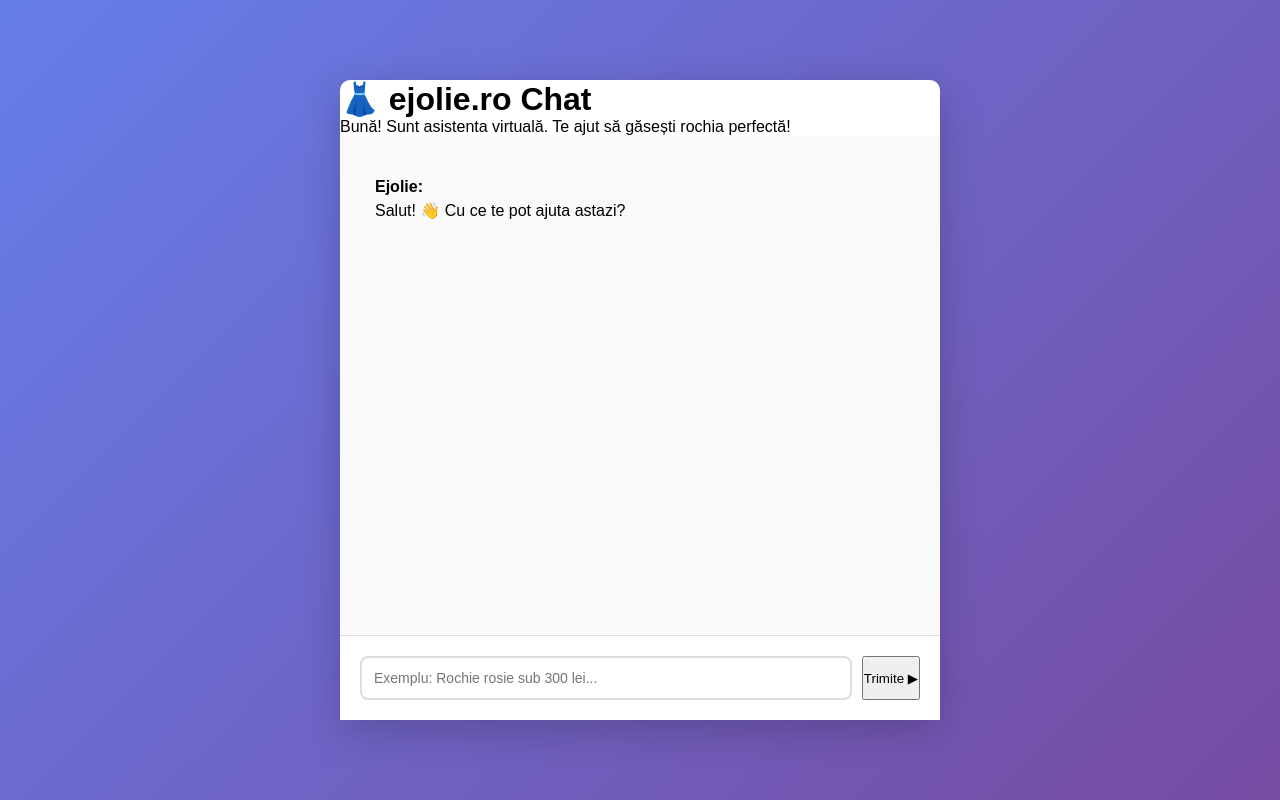
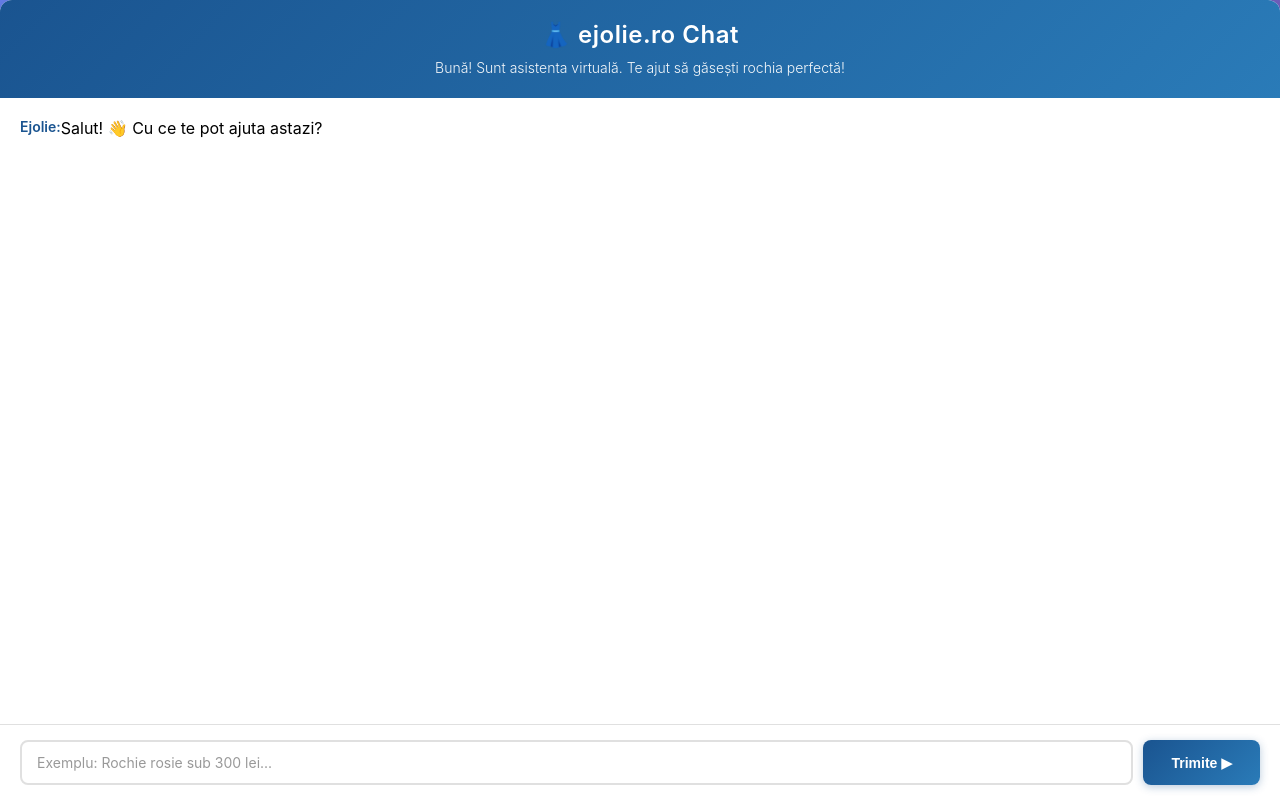
Before and after one commit to alextdr2016-ux/chat-bot-ejolie, a Flask app: page / in a window 1280 px wide. Run offline with Flask 3, Linux system fonts and the light colour scheme.

Commit message:
New chat.css file

```diff
--- a/static/chat.css
+++ b/static/chat.css
@@ -4,63 +4,67 @@
     box-sizing: border-box;
 }
 
+html, body {
+    height: 100%;
+    font-family: -apple-system, BlinkMacSystemFont, "Segoe UI", Roboto, "Helvetica Neue", Arial, sans-serif;
+}
+
 body {
-  font-family: 'Arial', sans-serif;
     background: linear-gradient(135deg, #667eea 0%, #764ba2 100%);
-  min-height: 100vh;
-  display: flex;
-  justify-content: center;
-  align-items: center;
-  padding: 20px;
 }
 
 .container {
     background: white;
-  border-radius: 10px;
-  box-shadow: 0 10px 40px rgba(0,0,0,0.2);
-  width: 100%;
-  max-width: 600px;
+    border-radius: 12px;
+    box-shadow: 0 10px 30px rgba(0, 0, 0, 0.2);
     display: flex;
     flex-direction: column;
-  height: 80vh;
-  max-height: 700px;
+    height: 100vh;
+    max-height: 100vh;
 }
 
-.header {
-  background: linear-gradient(135deg, #1a5490 0%, #2e75b6 100%);
+/* ============ HEADER ============ */
+.chat-header {
+    background: linear-gradient(135deg, #1a5490, #2a7bb8);
     color: white;
     padding: 20px;
-  border-radius: 10px 10px 0 0;
     text-align: center;
+    border-radius: 12px 12px 0 0;
+    flex-shrink: 0;
 }
 
-.header h1 {
+.chat-header h1 {
     font-size: 24px;
-  margin-bottom: 5px;
+    margin-bottom: 8px;
+    font-weight: 600;
+    letter-spacing: 0.5px;
 }
 
-.header p {
+.chat-header p {
     font-size: 14px;
-  opacity: 0.9;
+    opacity: 0.95;
+    font-weight: 300;
+    line-height: 1.5;
 }
 
+/* ============ CHAT BOX ============ */
 .chat-box {
     flex: 1;
     overflow-y: auto;
     padding: 20px;
-  background: #f9f9f9;
+    background: white;
+    display: flex;
+    flex-direction: column;
+    gap: 12px;
 }
 
 .message {
-  margin: 10px 0;
-  padding: 12px 15px;
-  border-radius: 8px;
-  max-width: 80%;
-  word-wrap: break-word;
-  animation: slideIn 0.3s ease-in;
+    display: flex;
+    margin: 0;
+    animation: fadeIn 0.3s ease-in;
 }
 
-@keyframes slideIn {
+@keyframes fadeIn {
     from {
         opacity: 0;
         transform: translateY(10px);
@@ -71,202 +75,284 @@ body {
     }
 }
 
-.message.bot {
-  background: #e3f2fd;
+/* ---- BOT MESSAGE ---- */
+.bot-message {
+    justify-content: flex-start;
+}
+
+.bot-message-content {
+    background: #e8f0f7;
     color: #1a5490;
-  margin-right: auto;
+    padding: 12px 16px;
+    border-radius: 12px;
+    max-width: 85%;
+    word-wrap: break-word;
+    line-height: 1.6;
     border-left: 4px solid #1a5490;
 }
 
-.message.user {
+.bot-message strong {
+    color: #1a5490;
+    display: block;
+    margin-bottom: 6px;
+    font-weight: 600;
+    font-size: 14px;
+}
+
+.bot-message-content {
+    font-size: 14px;
+}
+
+/* ---- USER MESSAGE ---- */
+.user-message {
+    justify-content: flex-end;
+}
+
+.user-message-content {
     background: #1a5490;
     color: white;
-  margin-left: auto;
-  border-right: 4px solid #1a5490;
+    padding: 12px 16px;
+    border-radius: 12px;
+    max-width: 85%;
+    word-wrap: break-word;
+    line-height: 1.6;
+    border-right: 4px solid #0f3d6b;
 }
 
-.message strong {
-  display: block;
-  font-weight: bold;
-  margin-bottom: 5px;
+.user-message strong {
+    color: white;
+    display: none;
 }
 
+.user-message-content {
+    font-size: 14px;
+}
+
+/* ============ INPUT AREA ============ */
 .input-area {
     display: flex;
     gap: 10px;
-  padding: 20px;
+    padding: 15px 20px;
     background: white;
-  border-top: 1px solid #ddd;
+    border-top: 1px solid #e0e0e0;
+    flex-shrink: 0;
 }
 
 #userInput {
     flex: 1;
-  padding: 12px;
-  border: 2px solid #ddd;
+    padding: 12px 15px;
+    border: 2px solid #e0e0e0;
     border-radius: 8px;
     font-size: 14px;
-  transition: border-color 0.3s;
+    font-family: inherit;
+    transition: all 0.3s ease;
+    background: white;
+    color: #333;
+}
+
+#userInput::placeholder {
+    color: #999;
 }
 
 #userInput:focus {
     outline: none;
     border-color: #1a5490;
+    box-shadow: 0 0 8px rgba(26, 84, 144, 0.2);
 }
 
-.send-btn {
-  padding: 12px 20px;
-  background: #1a5490;
+/* ---- BUTTON TRIMITE ---- */
+#sendBtn {
+    background: linear-gradient(135deg, #1a5490, #2a7bb8);
     color: white;
+    padding: 12px 28px;
     border: none;
     border-radius: 8px;
+    font-weight: 600;
     cursor: pointer;
-  font-weight: bold;
-  transition: background 0.3s;
+    font-size: 14px;
+    transition: all 0.3s ease;
+    box-shadow: 0 2px 8px rgba(26, 84, 144, 0.3);
+    white-space: nowrap;
+    display: flex;
+    align-items: center;
+    justify-content: center;
+    gap: 6px;
 }
 
-.send-btn:hover {
-  background: #2e75b6;
+#sendBtn:hover {
+    background: linear-gradient(135deg, #0f3d6b, #1a5490);
+    box-shadow: 0 4px 12px rgba(26, 84, 144, 0.5);
+    transform: translateY(-2px);
 }
 
-.suggestions {
-  padding: 15px 20px;
-  background: #f0f0f0;
-  border-top: 1px solid #ddd;
-  border-radius: 0 0 10px 10px;
+#sendBtn:active {
+    transform: translateY(0);
 }
 
-.suggestions p {
-  font-size: 12px;
-  color: #666;
-  margin-bottom: 10px;
+#sendBtn:disabled {
+    opacity: 0.6;
+    cursor: not-allowed;
 }
 
-.suggestions button {
-  display: inline-block;
-  padding: 8px 12px;
-  margin-right: 10px;
-  margin-bottom: 8px;
+/* ============ EXAMPLES SECTION ============ */
+.examples {
+    padding: 15px 20px;
+    background: #f8f9fa;
+    border-top: 1px solid #e0e0e0;
+    flex-shrink: 0;
+}
+
+.examples strong {
+    display: block;
+    margin-bottom: 12px;
+    color: #666;
+    font-size: 13px;
+    font-weight: 500;
+}
+
+.example-buttons {
+    display: flex;
+    gap: 10px;
+    flex-wrap: wrap;
+    justify-content: flex-start;
+}
+
+.example-btn {
     background: white;
-  border: 1px solid #ddd;
-  border-radius: 5px;
+    border: 2px solid #e0e0e0;
+    color: #333;
+    padding: 8px 14px;
+    border-radius: 20px;
     cursor: pointer;
     font-size: 12px;
-  transition: all 0.3s;
+    font-weight: 500;
+    transition: all 0.3s ease;
+    box-shadow: 0 1px 3px rgba(0, 0, 0, 0.05);
 }
 
-.suggestions button:hover {
-  background: #1a5490;
-  color: white;
+.example-btn:hover {
     border-color: #1a5490;
+    color: #1a5490;
+    box-shadow: 0 2px 6px rgba(26, 84, 144, 0.2);
+    transform: translateY(-2px);
 }
 
-/* Mobile responsiv */
-@media (max-width: 600px) {
+.example-btn:active {
+    transform: translateY(0);
+}
+
+/* ============ SCROLLBAR ============ */
+.chat-box::-webkit-scrollbar {
+    width: 8px;
+}
+
+.chat-box::-webkit-scrollbar-track {
+    background: #f1f1f1;
+    border-radius: 4px;
+}
+
+.chat-box::-webkit-scrollbar-thumb {
+    background: #1a5490;
+    border-radius: 4px;
+    opacity: 0.7;
+}
+
+.chat-box::-webkit-scrollbar-thumb:hover {
+    background: #0f3d6b;
+    opacity: 1;
+}
+
+/* ============ RESPONSIVE - MOBILE ============ */
+@media (max-width: 768px) {
     .container {
-      height: 90vh;
+        border-radius: 0;
+        max-height: 100vh;
+    }
+
+    .chat-header {
+        padding: 15px;
+        border-radius: 0;
+    }
+
+    .chat-header h1 {
+        font-size: 18px;
+        margin-bottom: 6px;
+    }
+
+    .chat-header p {
+        font-size: 12px;
+    }
+
+    .chat-box {
+        padding: 15px;
     }
 
     .message {
-      max-width: 90%;
+        font-size: 13px;
     }
 
-  .header h1 {
-      font-size: 20px;
+    .bot-message-content,
+    .user-message-content {
+        max-width: 90%;
+        padding: 10px 14px;
+        font-size: 13px;
+    }
+
+    .input-area {
+        padding: 12px 15px;
+        gap: 8px;
+    }
+
+    #userInput {
+        padding: 10px 12px;
+        font-size: 14px;
+        border-radius: 6px;
+    }
+
+    #sendBtn {
+        padding: 10px 20px;
+        font-size: 13px;
+        border-radius: 6px;
+    }
+
+    .examples {
+        padding: 12px 15px;
+    }
+
+    .example-buttons {
+        gap: 8px;
+    }
+
+    .example-btn {
+        padding: 6px 12px;
+        font-size: 11px;
     }
 }
-// Funcția pentru a trimite mesaj
-function sendMessage() {
-    const inputField = document.getElementById('userInput');
-    const message = inputField.value.trim();
 
-    if (!message) return;
-
-    // Afișează mesajul utilizatorului
-    displayMessage(message, 'user');
-
-    // Golește input-ul
-    inputField.value = '';
-
-    // Trimite mesajul la server
-    fetch('/api/chat', {
-        method: 'POST',
-        headers: {
-            'Content-Type': 'application/json'
-        },
-        body: JSON.stringify({ message: message })
-    })
-    .then(response => response.json())
-    .then(data => {
-        // Afișează răspunsul bot-ului
-        displayMessage(data.response, 'bot');
-
-        // Afișează produse dacă există
-        if (data.products && data.products.length > 0) {
-            displayProducts(data.products);
-        }
-    })
-    .catch(error => {
-        console.error('Error:', error);
-        displayMessage('❌ Eroare! Încearcă din nou.', 'bot');
-    });
+/* ============ SMALL PHONES ============ */
+@media (max-width: 480px) {
+    .chat-header h1 {
+        font-size: 16px;
     }
 
-// Funcția pentru afișarea mesajelor
-function displayMessage(message, sender) {
-    const chatBox = document.getElementById('chatBox');
-    const messageDiv = document.createElement('div');
-    messageDiv.className = 'message ' + sender;
-
-    if (sender === 'bot') {
-        messageDiv.innerHTML = `<strong>Bot:</strong> ${message}`;
-    } else {
-        messageDiv.innerHTML = `<strong>Tu:</strong> ${message}`;
+    .chat-header p {
+        font-size: 11px;
     }
 
-    chatBox.appendChild(messageDiv);
-
-    // Scroll la ultimul mesaj
-    chatBox.scrollTop = chatBox.scrollHeight;
+    .chat-box {
+        padding: 12px;
+        gap: 10px;
     }
 
-// Funcția pentru sugestii rapide
-function suggest(text) {
-    document.getElementById('userInput').value = text;
-    sendMessage();
+    .bot-message-content,
+    .user-message-content {
+        max-width: 95%;
+        padding: 10px 12px;
+        font-size: 12px;
     }
 
-// Funcția pentru afișarea produselor
-function displayProducts(products) {
-    const chatBox = document.getElementById('chatBox');
-
-    let productsHTML = '<div class="message bot"><strong>Produse:</strong><br>';
-
-    products.forEach(product => {
-        productsHTML += `
-            <div style="margin-top: 10px; padding: 10px; background: white; border-radius: 5px;">
-                <strong>${product.name}</strong><br>
-                Preț: <strong>${product.price} RON</strong><br>
-                ${product.description}<br>
-                <a href="${product.link}" target="_blank" style="color: #1a5490; text-decoration: none;">
-                    Vizionează →
-                </a>
-            </div>
-        `;
-    });
-
-    productsHTML += '</div>';
-    chatBox.innerHTML += productsHTML;
-    chatBox.scrollTop = chatBox.scrollHeight;
+    #sendBtn {
+        padding: 10px 16px;
+        font-size: 12px;
     }
-
-// Adaugă event listener pentru Enter key
-document.addEventListener('DOMContentLoaded', function() {
-    const input = document.getElementById('userInput');
-    if (input) {
-        input.addEventListener('keypress', function(event) {
-            if (event.key === 'Enter') {
-                sendMessage();
 }
-        });
-    }
-});
```
Lines whose indentation alone changed are shown as unchanged.
